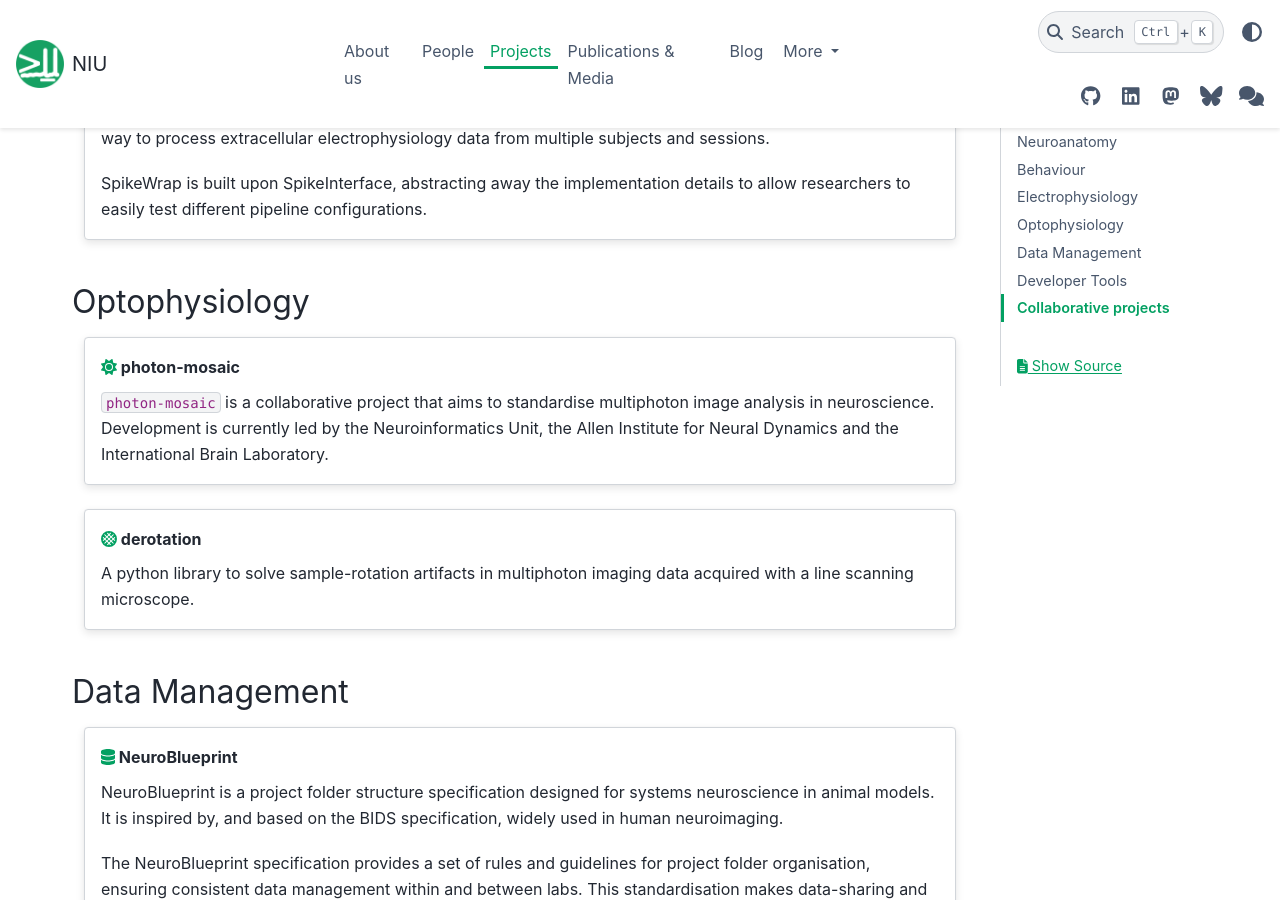
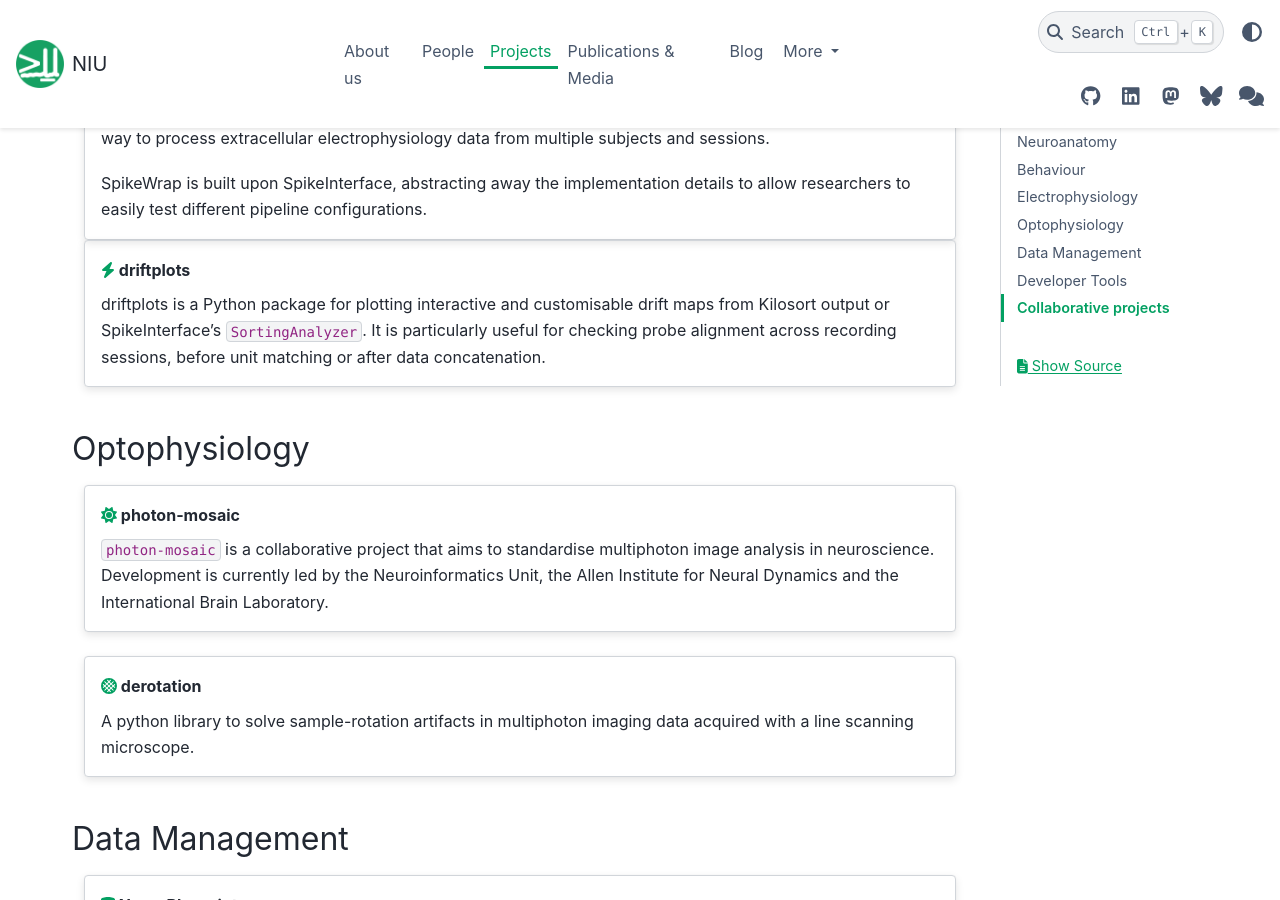
Before and after one commit to neuroinformatics-unit/neuroinformatics-unit.github.io, a Sphinx documentation site: the page built from docs/source/projects.md, in a window 1280 px wide and 900 px high, scrolled down 1482 px. Built offline with Sphinx 7.4.7 and the PyData theme 0.15.4, drawn with Linux system fonts in a browser that asks for light colours; nearby versions of some CDN libraries.

Commit message:
Add driftplots card.

```diff
--- a/docs/source/projects.md
+++ b/docs/source/projects.md
@@ -63,6 +63,15 @@
 
 SpikeWrap is built upon SpikeInterface, abstracting away the implementation details to allow researchers to easily
 test different pipeline configurations.
+
+:::
+
+:::{grid-item-card} {fas}`bolt;sd-text-primary` driftplots
+:link: https://driftplots.neuroinformatics.dev
+
+driftplots is a Python package for plotting interactive and customisable drift maps from Kilosort output
+or SpikeInterface's `SortingAnalyzer`. It is particularly useful for checking probe alignment
+across recording sessions, before unit matching or after data concatenation.
 
 :::
 ::::
```
